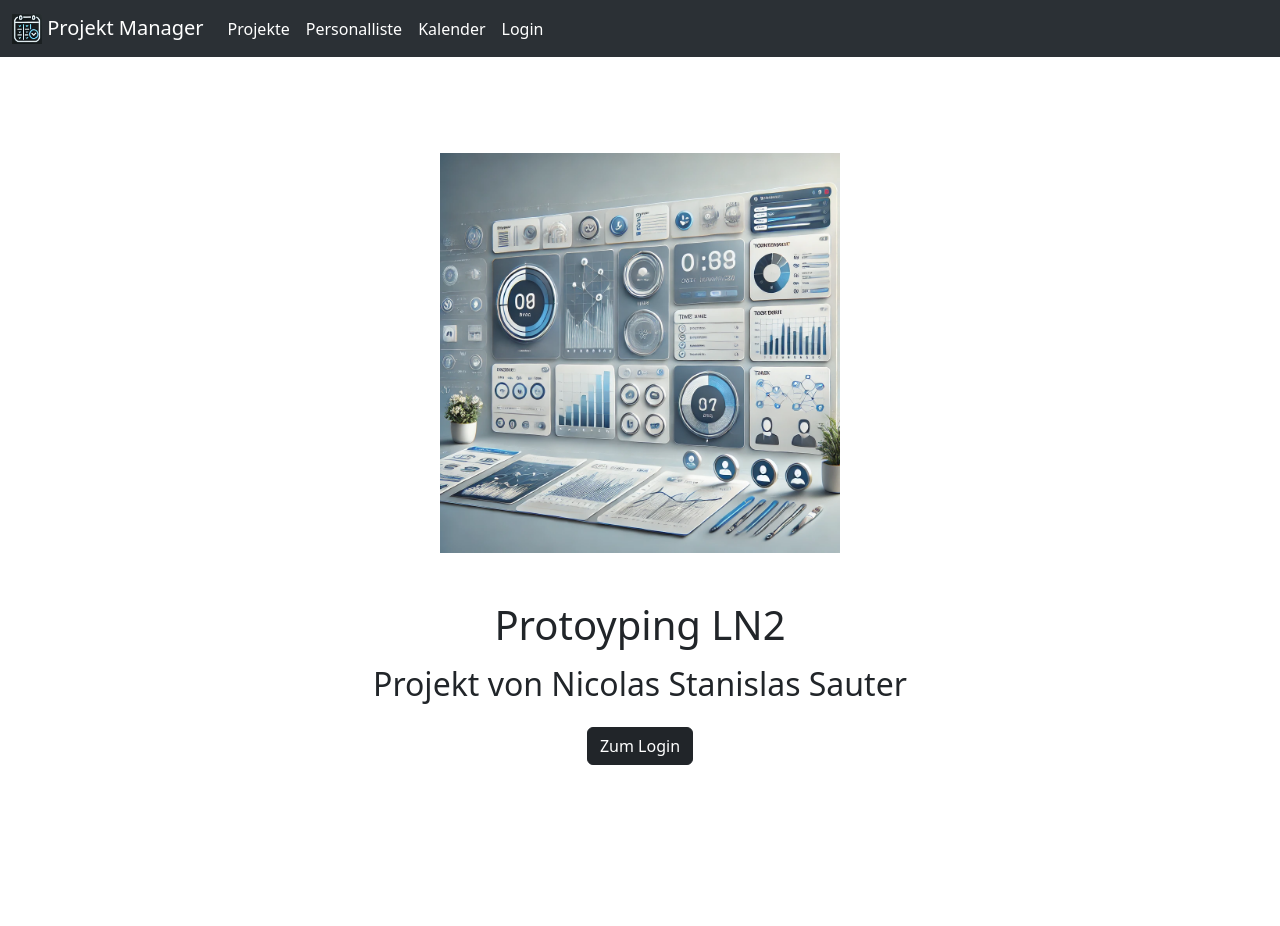
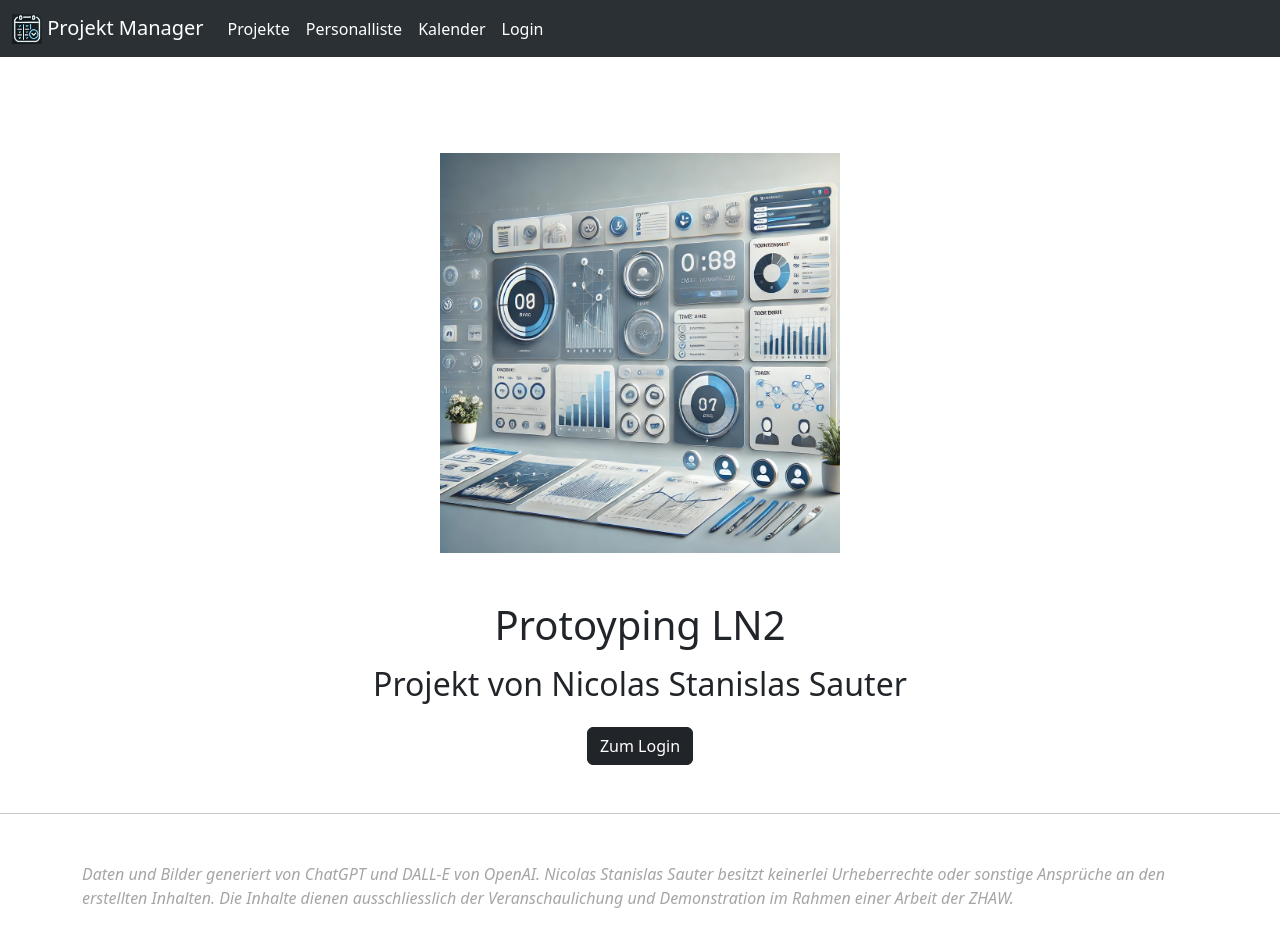
Before and after one commit to Isphyra/Projektmanagement, a SvelteKit app: page / in a window 1280 px wide. Before the commit the page ends 813 px from the top, so only its background shows below. Built offline with nearby package versions, Linux system fonts and the light colour scheme.

Commit message:
compinfo

```diff
--- /dev/null
+++ b/src/lib/components/CompInfoText.svelte
@@ -0,0 +1,12 @@
+<div class="container text-left mb-2 mt-5">
+    <p><em>Daten und Bilder generiert von ChatGPT und DALL-E von OpenAI.
+      Nicolas Stanislas Sauter besitzt keinerlei Urheberrechte oder sonstige Ansprüche an den erstellten Inhalten.
+      Die Inhalte dienen ausschliesslich der Veranschaulichung und Demonstration im Rahmen einer Arbeit der ZHAW.
+    </em></p>
+</div>
+
+  <style>
+    p {
+      color: rgb(165, 165, 165);
+    }
+  </style>
--- a/src/routes/+page.svelte
+++ b/src/routes/+page.svelte
@@ -1,3 +1,6 @@
+<script>
+    import CompInfoText from "$lib/components/CompInfoText.svelte";
+</script>
 <body>
     <div class="container text-center mb-5 mt-5">
     <img src = "/images/startseite.webp" alt = "Startseite" width="400" height="400" class="mt-5"/>
@@ -7,3 +10,5 @@
 
     </div>
 </body>
+<hr>
+<CompInfoText></CompInfoText>
--- a/src/routes/personals/+page.svelte
+++ b/src/routes/personals/+page.svelte
@@ -1,4 +1,5 @@
 <script>
+    import CompInfoText from "$lib/components/CompInfoText.svelte";
       let { data } = $props();
       import Component from "$lib/components/personal.svelte";
 </script>
@@ -40,5 +41,5 @@
       </tbody>
     </table>
 
-    <p><em>Daten wurden generiert von ChatGPT</em></p>
-  </div>
+<CompInfoText></CompInfoText>
+</div>
--- a/src/routes/projects/+page.svelte
+++ b/src/routes/projects/+page.svelte
@@ -1,5 +1,7 @@
 <script>
   import Project from "$lib/components/projects.svelte";
+  import button from "$lib/components/CompInfoText.svelte";
+    import CompInfoText from "$lib/components/CompInfoText.svelte";
     //import { derived } from "svelte/store";
   let { data, filterByFavList = false } = $props();
 
@@ -50,7 +52,7 @@
   {/each}
 </div>
 <hr>
-<p><em>Daten und Bilder generiert von ChatGPT und DALL-E</em></p>
+<CompInfoText/>
 </div>
 <style>
 .container {
```
